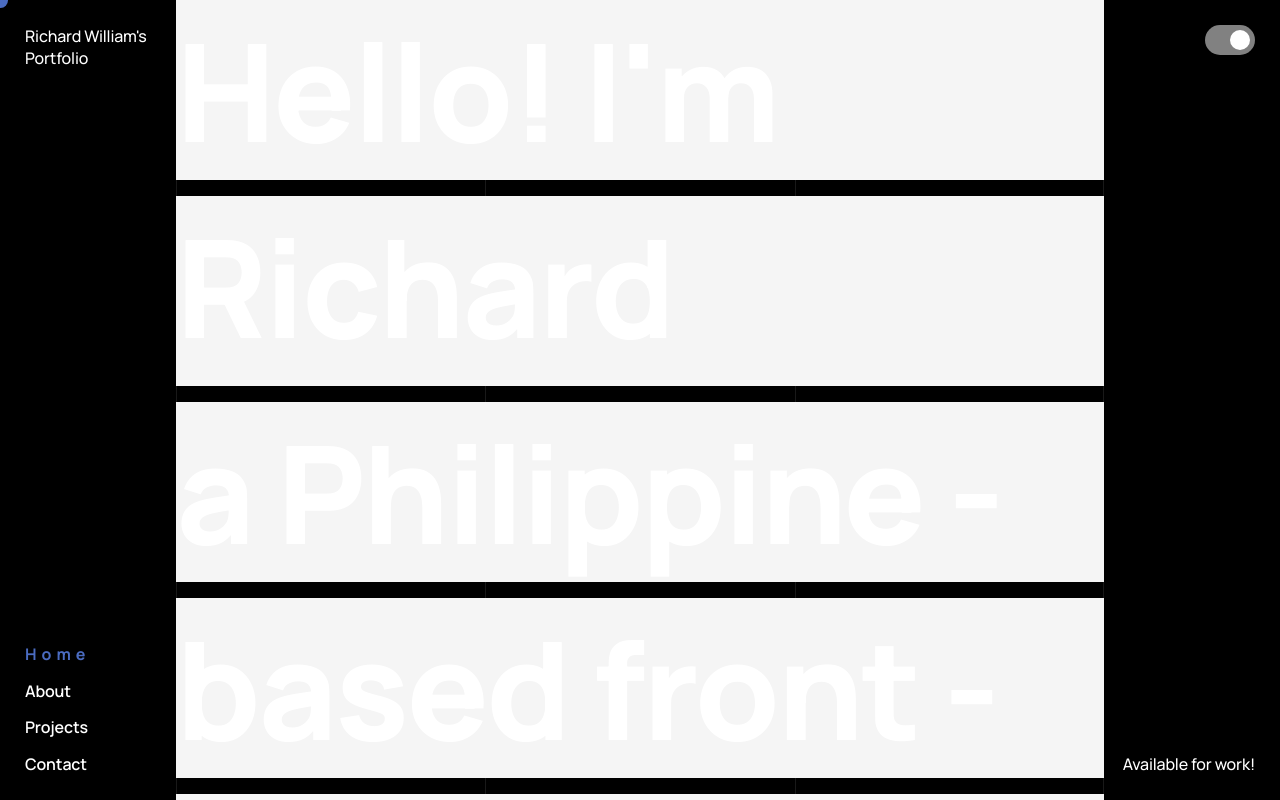
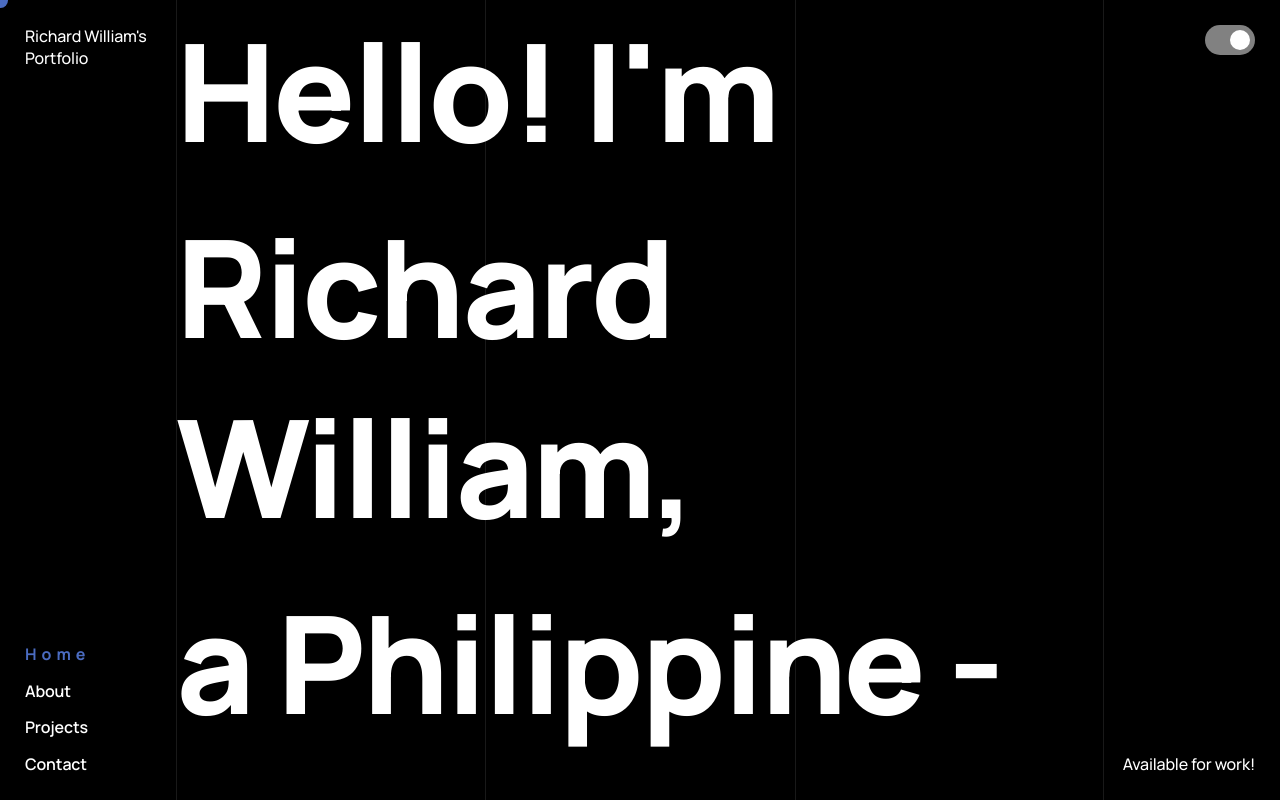
Before and after one commit to beliver-jsx/tulip-landingpage, a Next.js app: page / in a window 1280 px wide. Shown: the top 800 px of the page. Built offline with nearby package versions, Linux system fonts and the light colour scheme.

Commit message:
Update TextRevealAnimation.tsx

```diff
--- a/src/components/Animation/TextRevealAnimation.tsx
+++ b/src/components/Animation/TextRevealAnimation.tsx
@@ -33,7 +33,7 @@ const TextRevealAnimation: React.FC<props> = ({ lines, classNames }) => {
 
             {
                 lines.map((line, index) => (
-                    <motion.div key={index} style={{ overflow: 'hidden', maxHeight: "190px", background: 'whitesmoke', marginBottom: '1rem' }}>
+                    <motion.div key={index} style={{ overflow: 'hidden', maxHeight: "100%", marginBottom: '1rem' }}>
                         <motion.div
                             style={{ y: 300, opacity: 0 }}
                             animate={{
```
